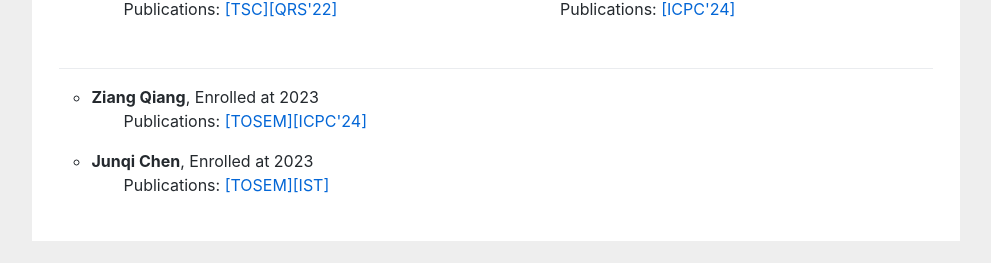
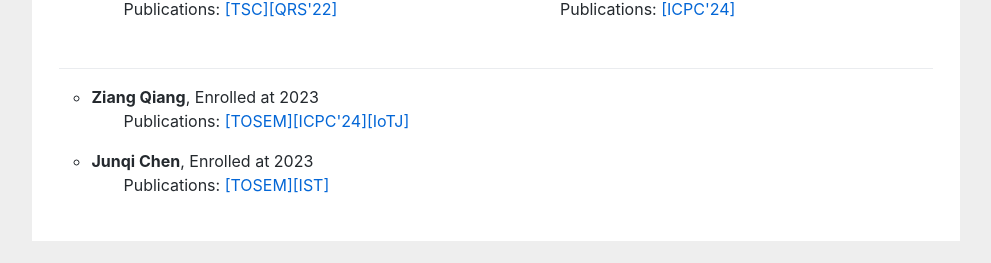
Before and after one commit to huangyuan-hy/huangyuan-hy.github.io, a Jekyll site: the page index.html, which Jekyll copies as it is, in a window 1280 px wide and 900 px high, scrolled down 4485 px. Shown: the part 634-897 px from the top of the window, without its empty margins (144-1135 px from the left). Built offline with Jekyll 4.4.1, drawn with Linux system fonts in a browser that asks for light colours.

Commit message:
Update index.html

```diff
--- a/index.html
+++ b/index.html
@@ -316,7 +316,7 @@ empirical study to learn how programmers reuse code on <a href="https://stackove
  <div class="container">
 			 <div class="column">				<ul>
 <li type="circle"><b>Ziang Qiang</b>, Enrolled at 2023</li>
-    <p style="text-indent:2em;">Publications: <a href="">[TOSEM]</a><a href="">[ICPC'24]</a></p>
+    <p style="text-indent:2em;">Publications: <a href="">[TOSEM]</a><a href="">[ICPC'24]</a><a href="">[IoTJ]</a></p>
 	 <!-- <p style="text-indent:2em; line-height:2px;">Awards: 研究生二等奖学金</p>	-->
 		<li type="circle"><b>Junqi Chen</b>, Enrolled at 2023</li>
     <p style="text-indent:2em;">Publications:  <a href="">[TOSEM]</a><a href="">[IST]</a></p>
```
